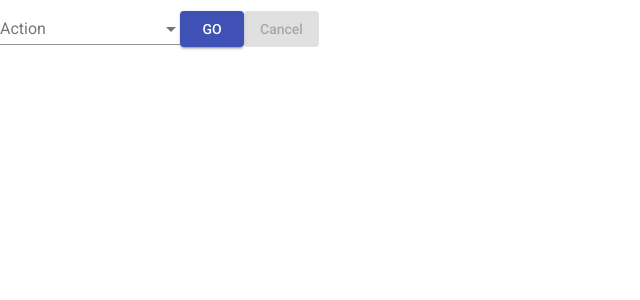
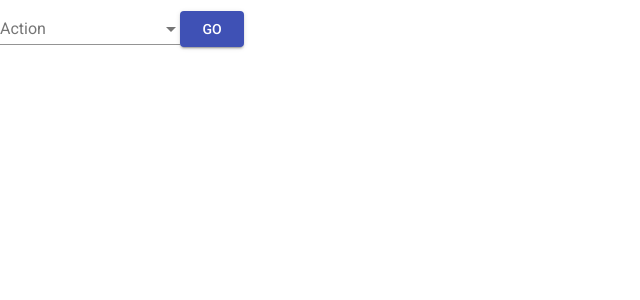
Before and after one commit to wellwind/angular-material-harness-demo, an Angular app: page / in a window 1280 px wide. Shown: the top 300 px of the page, without its empty margins (0-640 px from the left). Built offline with nearby package versions, Linux system fonts and the light colour scheme.

Commit message:
調整樣板

```diff
--- a/src/app/buttons-area/buttons-area.component.html
+++ b/src/app/buttons-area/buttons-area.component.html
@@ -18,12 +18,3 @@
 >
   GO
 </button>
-
-<button
-  mat-raised-button
-  color="danger"
-  (click)="isDisabled = false"
-  [disabled]="!isDisabled"
->
-  Cancel
-</button>
```
Also changed, not shown: 1 other file (tests, documents, lock files or other folders).
